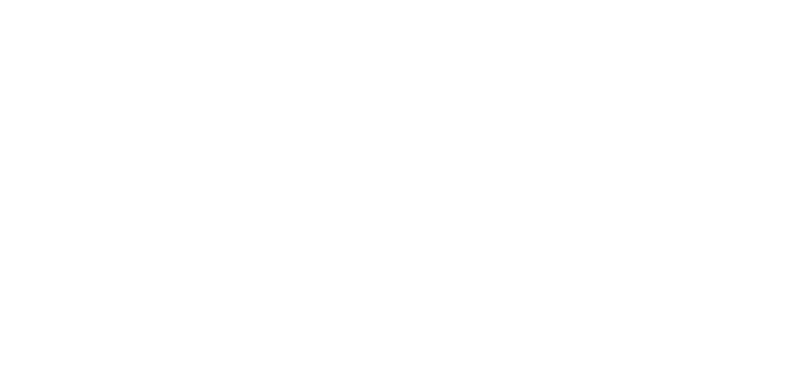
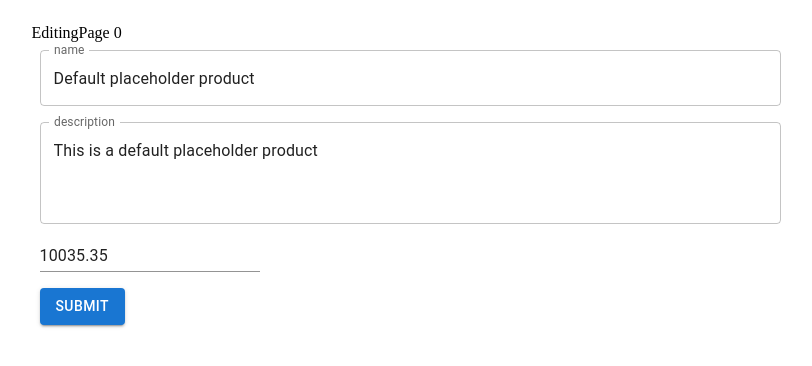
Before and after one commit to Jaga7/wstepne_jagnow_products, a React (Create React App) app: page /0/edit in a window 1280 px wide. Before the commit this address had no page. Shown: the top 366 px of the page, without its empty margins (350-1162 px from the left). Built offline with nearby package versions, Linux system fonts and the light colour scheme.

Commit message:
made editing the product

```diff
--- a/src/App.js
+++ b/src/App.js
@@ -3,18 +3,13 @@
 
 function App() {
   return (
-     <Routes>
-        <Route
-          path='/'
-          element={
-              <SharedLayout />
-          }
-        >
-          <Route index element={<Home />} />
-          <Route path='creating' element={<CreatingPage />} />
-          <Route path='editing/:productId' element={<EditingPage />} />
-        </Route>
-      </Routes>
+    <Routes>
+      <Route path='/' element={<SharedLayout />}>
+        <Route index element={<Home />} />
+        <Route path='creating' element={<CreatingPage />} />
+        <Route path=':productId/edit' element={<EditingPage />} />
+      </Route>
+    </Routes>
   );
 }
 
--- /dev/null
+++ b/src/components/EditForm/EditForm.jsx
@@ -0,0 +1,67 @@
+import { Box, TextField, Button, Input } from "@mui/material";
+import { useState } from "react";
+
+import { editTheProduct } from "../../features/productContainer/productContainerSlice";
+import { useAppDispatch } from "../../shared/utils/hooks";
+
+const EditForm = ({ product }) => {
+  const dispatch = useAppDispatch();
+  const [productInfo, setProductInfo] = useState({
+    id: product.id,
+    name: product.name,
+    description: product.description,
+    price: product.price,
+  });
+
+  const handleFieldChange = (fieldName) => (event) => {
+    setProductInfo((prevProductInfo) => ({
+      ...prevProductInfo,
+      [fieldName]: event.target.value,
+    }));
+  };
+
+  const onSubmit = (event) => {
+    event.preventDefault();
+    dispatch(editTheProduct(productInfo));
+  };
+  return (
+    <Box
+      component='form'
+      sx={{ "& > :not(style)": { m: 1 } }}
+      onSubmit={onSubmit}
+      noValidate
+      autoComplete='off'
+    >
+      <TextField
+        label='name'
+        variant='outlined'
+        value={productInfo.name}
+        onChange={handleFieldChange("name")}
+        fullWidth
+      />
+      <TextField
+        label='description'
+        variant='outlined'
+        value={productInfo.description}
+        onChange={handleFieldChange("description")}
+        fullWidth
+        multiline
+        minRows={3}
+      />
+      <Input
+        type='number'
+        label='price'
+        variant='outlined'
+        value={productInfo.price}
+        onChange={handleFieldChange("price")}
+        inputProps={{ min: 0 }}
+      />
+      <Box sx={{ mt: 2 }}>
+        <Button type='submit' variant='contained'>
+          submit
+        </Button>
+      </Box>
+    </Box>
+  );
+};
+export default EditForm;
--- a/src/components/ProductCard/ProductCard.jsx
+++ b/src/components/ProductCard/ProductCard.jsx
@@ -1,30 +1,38 @@
-import { Card, CardActions, CardContent, Button, Typography } from '@mui/material';
+import {
+  Card,
+  CardActions,
+  CardContent,
+  Button,
+  Typography,
+} from "@mui/material";
+import { Link } from "react-router-dom";
 
-
-const ProductCard = ({product}) => {
-    const {name, price, description, image} = product;
+const ProductCard = ({ product }) => {
+  const { name, price, description, image } = product;
   return (
     <Card sx={{ width: 300 }}>
       <CardContent>
-        <Typography sx={{ fontSize: 14 }} color="text.secondary" gutterBottom>
+        <Typography sx={{ fontSize: 14 }} color='text.secondary' gutterBottom>
           {name}
         </Typography>
-        <Typography variant="h5" component="div">
+        <Typography variant='h5' component='div'>
           {price}$
         </Typography>
-        <Typography sx={{ mb: 1.5 }} color="text.secondary">
+        <Typography sx={{ mb: 1.5 }} color='text.secondary'>
           {description}
         </Typography>
-        <Typography variant="body2">
+        <Typography variant='body2'>
           well meaning and kindly.
           <br />
           {'"a benevolent smile"'}
         </Typography>
       </CardContent>
       <CardActions>
-        <Button size="small">Edit</Button>
+        <Link to={`/${product.id}/edit`}>
+          <Button size='small'>Edit</Button>
+        </Link>
       </CardActions>
     </Card>
-  )
-}
-export default ProductCard
+  );
+};
+export default ProductCard;
--- a/src/features/productContainer/productContainerSlice.js
+++ b/src/features/productContainer/productContainerSlice.js
@@ -1,4 +1,4 @@
-import { createSlice, createAsyncThunk } from "@reduxjs/toolkit";
+import { createSlice, createAsyncThunk, createAction } from "@reduxjs/toolkit";
 import api from "../../shared/utils/api";
 
 const endpoint = "/products";
@@ -9,50 +9,7 @@
       id: 0,
       name: "Default placeholder product",
       description: "This is a default placeholder product",
-      ean: "2177350729108",
-      upc: "963841738841",
-      image: "http://placeimg.com/640/480/tech",
-      images: [
-        {
-          title: "Repellat dolores et ut rerum.",
-          description:
-            "Sunt ut alias iste non facilis dolorum. Quo provident explicabo et est cupiditate explicabo voluptatem. Consectetur atque quod explicabo asperiores rerum aliquam.",
-          url: "http://placeimg.com/640/480/any",
-        },
-        {
-          title: "In est aut modi quia enim.",
-          description:
-            "Ut animi reiciendis maiores. Vitae consectetur rerum et sapiente qui. Deserunt sint quos at temporibus eaque eos.",
-          url: "http://placeimg.com/640/480/any",
-        },
-        {
-          title: "Sit vel sed eos saepe sit.",
-          description:
-            "Porro ut nulla voluptates sit nihil molestiae quas. Vel illo voluptas et omnis deleniti est tempora. Architecto tempora doloribus quidem mollitia qui laborum maiores.",
-          url: "http://placeimg.com/640/480/any",
-        },
-      ],
-      net_price: 8960.13,
-      taxes: "12",
       price: "10035.35",
-      categories: [
-        "8b5c09dc-e996-313c-b3ab-f4b65b2ce1ca",
-        "1fd4c1aa-bf6d-3607-8356-3ada64317ea2",
-        "f4736b7a-dc41-3005-a3c1-1a4da8bdfc2f",
-        "66fcd422-08e8-3a40-8716-ab81375af568",
-        "713a804d-b313-3ff6-97f5-695042f61e78",
-        "5cf131d1-67b0-3d3b-9963-3db4a93d1bbc",
-        "26ba15a3-fb98-33ed-b67c-e9a2a402ab01",
-      ],
-      tags: [
-        "distinctio",
-        "eligendi",
-        "aut",
-        "autem",
-        "commodi",
-        "repellat",
-        "nobis",
-      ],
     },
   ],
   isLoading: false,
@@ -87,41 +44,6 @@
   }
 );
 
-export const editTheProduct = createAsyncThunk(
-  "productContainer/editTheProduct",
-  async (
-    // editedProductIdAndNewTitleAndBody: {
-    //   title: string;
-    //   body: string;
-    //   idOfProductBeingEdited: number;
-    // },
-    product,
-    thunkAPI
-  ) => {
-    // const { idOfProductBeingEdited } = editedProductIdAndNewTitleAndBody;
-    // const { title, body } = editedProductIdAndNewTitleAndBody;
-    const {
-      id: idOfProductBeingEdited,
-      body: newBody,
-      title: newTitle,
-    } = product;
-    try {
-      const resp = await api.put(`${endpoint}/${idOfProductBeingEdited}`, {
-        id: idOfProductBeingEdited,
-        title: newTitle,
-        body: newBody,
-      });
-      // const resp = await api.patch(`${endpoint}/${idOfProductBeingEdited}`, {
-      //   title,
-      //   body,
-      // });
-      return resp.data;
-    } catch (error) {
-      return thunkAPI.rejectWithValue("something went wrong");
-    }
-  }
-);
-
 export const deleteTheProduct = createAsyncThunk(
   "productContainer/deleteTheProduct",
   async (idOfProductBeingDeleted, thunkAPI) => {
@@ -137,7 +59,22 @@
 const productContainerSlice = createSlice({
   name: "productContainer",
   initialState,
-  reducers: {},
+  reducers: {
+    editTheProduct(state, action) {
+      const { id, name, description, price } = action.payload;
+      const productIndex = state.products.findIndex(
+        (product) => product.id === id
+      );
+      if (productIndex !== -1) {
+        state.products[productIndex] = {
+          ...state.products[productIndex],
+          name,
+          description,
+          price,
+        };
+      }
+    },
+  },
   extraReducers: (builder) => {
     builder
       .addCase(loadAProductFromApi.pending, (state) => {
@@ -160,37 +97,6 @@
       .addCase(createAProduct.rejected, (state) => {
         state.isLoading = false;
       })
-      .addCase(editTheProduct.pending, (state) => {
-        state.isLoading = true;
-      })
-      .addCase(editTheProduct.fulfilled, (state, action) => {
-        state.isLoading = false;
-        // the part below is done so that we make the changes on the local state without doing unnecessary additional GET request
-
-        const {
-          id: idOfProductBeingEdited,
-          title: newTitle,
-          body: newBody,
-        } = action.meta.arg;
-        // const { idOfProductBeingEdited, title, body } = action.meta.arg;
-        state.products = [
-          // mapping over products in search for the one that is to be edited,
-          ...state.products.map(
-            (product) =>
-              product.id === idOfProductBeingEdited
-                ? //setting a new one in place, leaving the "id" and "isComplete" properties as they were
-                  {
-                    title: newTitle,
-                    body: newBody,
-                    id: product.id,
-                  }
-                : product // for the rest of the products we return them back as they were
-          ),
-        ];
-      })
-      .addCase(editTheProduct.rejected, (state) => {
-        state.isLoading = false;
-      })
       .addCase(deleteTheProduct.pending, (state) => {
         state.isLoading = true;
       })
@@ -208,4 +114,6 @@
   },
 });
 
+export const { editTheProduct } = productContainerSlice.actions;
+
 export default productContainerSlice.reducer;
--- a/src/pages/EditingPage.jsx
+++ b/src/pages/EditingPage.jsx
@@ -1,9 +1,22 @@
 import { useParams } from "react-router-dom";
 
+import EditForm from "../components/EditForm/EditForm";
+import { useAppSelector } from "../shared/utils/hooks";
+
 const EditingPage = () => {
-   const { productId } = useParams();
+  const { productId } = useParams();
+  const { products, isLoading } = useAppSelector(
+    (state) => state.productContainer
+  );
+  const product = products.find(
+    (product) => product.id === parseInt(productId)
+  );
+
   return (
-    <div>EditingPage {productId}</div>
-  )
-}
-export default EditingPage
+    <div>
+      EditingPage {productId}
+      <EditForm product={product} />
+    </div>
+  );
+};
+export default EditingPage;
```
